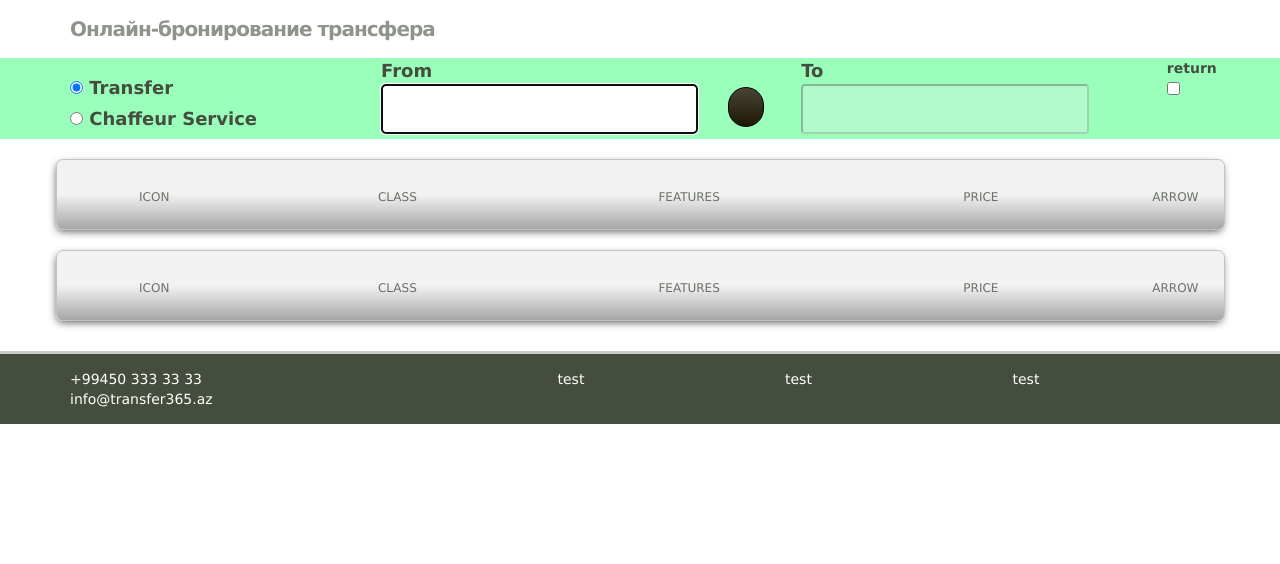
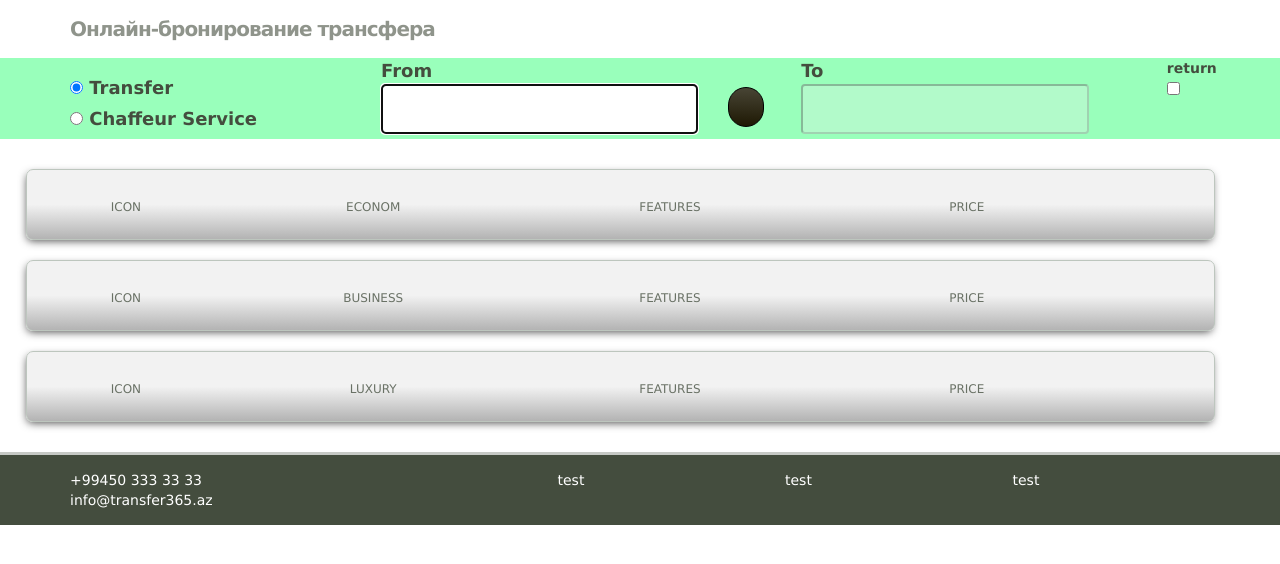
Before and after one commit to Sywooch/365, a PHP site: template frontend/views/site/index.php in a window 1280 px wide. Shown: the part 81-645 px from the top of the page. Run offline with PHP 8.4, Linux system fonts and the light colour scheme; the template is opened without the code that fills it, so the values that code supplies are empty; some libraries are stand-ins or nearby versions; some web fonts are replaced.

Commit message:
esas sehifede car class duymelere animasiya elave edildi

```diff
--- a/frontend/views/site/index.php
+++ b/frontend/views/site/index.php
@@ -1,5 +1,5 @@
 <?php
-
+use kartik\icons\Icon;
 /* @var $this yii\web\View */
 
 $this->title = 'My Yii Application';
@@ -102,18 +102,19 @@ $this->title = 'My Yii Application';
 	</div>
 </div>
 
-<div class="container car-class">
+<div class="container">
 			<div class="row">
 				<ul>
-					<li class="car-class-button">
-						<button class="col-xs-12" name="button" type="button">
+					<li>
+						<div class="car-class">
+							<button class="col-xs-12" name="button" type="button">
 
 							<div class="row">
 								<div class="col-xs-2">
 									ICON
 								</div>
 								<div class="col-xs-3">
-									CLASS
+									ECONOM
 								</div>
 								<div class="col-xs-3">
 									FEATURES
@@ -122,25 +123,27 @@ $this->title = 'My Yii Application';
 									PRICE
 								</div>
 								<div class="col-xs-1">
-									ARROW
+									<i class="fa fa-caret-right fa-3x"></i>
 								</div>
 							</div>
 						</button>
+						</div>
+
 						<ul>
-							<li>first</li>
-							<li>second</li>
-							<li>third</li>
+							<li><button>first</button></li>
+							<li><button>first</button></li>
 						</ul>
 					</li>
-					<li class="car-class-button">
-						<button class="col-xs-12" name="button" type="button">
+					<li>
+						<div class="car-class">
+							<button class="col-xs-12" name="button" type="button">
 
 							<div class="row">
 								<div class="col-xs-2">
 									ICON
 								</div>
 								<div class="col-xs-3">
-									CLASS
+									BUSINESS
 								</div>
 								<div class="col-xs-3">
 									FEATURES
@@ -149,14 +152,44 @@ $this->title = 'My Yii Application';
 									PRICE
 								</div>
 								<div class="col-xs-1">
-									ARROW
+									<i class="fa fa-caret-right fa-3x"></i>
 								</div>
 							</div>
 						</button>
+						</div>
+
 						<ul>
-							<li>first</li>
-							<li>second</li>
-							<li>third</li>
+							<li><button>Lifan 620</button></li>
+							<li><button>Daewoo Gentra</button></li>
+						</ul>
+					</li>
+					<li>
+						<div class="car-class">
+							<button class="col-xs-12" name="button" type="button">
+
+							<div class="row">
+								<div class="col-xs-2">
+									ICON
+								</div>
+								<div class="col-xs-3">
+									LUXURY
+								</div>
+								<div class="col-xs-3">
+									FEATURES
+								</div>
+								<div class="col-xs-3">
+									PRICE
+								</div>
+								<div class="col-xs-1">
+									<i class="fa fa-caret-right fa-3x"></i>
+								</div>
+							</div>
+						</button>
+						</div>
+
+						<ul>
+							<li><button>first</button></li>
+							<li><button>first</button></li>
 						</ul>
 					</li>
 				</ul>
--- /dev/null
+++ b/frontend/web/css/car-class-choice.css
@@ -0,0 +1,57 @@
+.car-class button{
+	border: solid 1px #bdc6be;
+	cursor: pointer;
+	display: block;
+	border-radius: 7px;
+	box-shadow: -1px 3px 8px -2px rgba(0,0,0,0.7);
+	width: 100%;
+	height: 71px;
+	padding-top: 7px;
+
+	margin-top: 20px;
+	font-size: 12px;
+	color: #697165;
+
+	background: linear-gradient(to bottom, #f2f2f2 50%, #b3b3b3);
+}
+
+.car-class button:hover{
+	background-position: left bottom;
+	border: solid 1px #d3d9d3;
+	box-shadow: -1px 2px 5px -2px rgba(0,0,0,0.7);
+}
+
+.car-class button i{
+	transform: rotate(0deg);
+}
+
+ul{
+	list-style: none;
+	padding: 10px;
+}
+
+li ul button {
+	width: 100%;
+	height: 40px;
+
+	border: solid 1px #bdc6be;
+	cursor: pointer;
+
+	border-radius: 7px;
+	box-shadow: -1px 3px 8px -2px rgba(0,0,0,0.7);
+
+
+	font-size: 12px;
+	color: #697165;
+
+	background: linear-gradient(to bottom, #f2f2f2 50%, #b3b3b3);
+
+	margin-top: 10px;
+	margin-bottom: 10px;
+}
+
+li ul button:hover{
+	background-position: left bottom;
+	border: solid 1px #d3d9d3;
+	box-shadow: -1px 2px 5px -2px rgba(0,0,0,0.7);
+}
--- a/frontend/web/css/style.css
+++ b/frontend/web/css/style.css
@@ -1,5 +1,5 @@
 @import url("media-queries.css");
-
+@import url("car-class-choice.css");
 
 html {
 }
@@ -125,30 +125,7 @@ ul:first-child {
 	margin-left: -39px;
 }
 
-.car-class button{
-	border: solid 1px #bdc6be;
-	cursor: pointer;
-	display: block;
-	box-shadow: -1px 3px 8px -2px rgba(0,0,0,0.7);
-	width: 100%;
-	height: 71px;
-	padding-top: 7px;
-	margin-top: 20px;
-	font-size: 12px;
-	color: #697165;
 
-	-webkit-border-radius: 7px;
-	-moz-border-radius: 7px;
-	border-radius: 7px;
-
-	background: linear-gradient(to bottom, #f2f2f2 50%, #a6a6a6);
-}
-
-.car-class button:hover{
-	background-position: left bottom;
-	border: solid 1px #d3d9d3;
-	box-shadow: -1px 2px 5px -2px rgba(0,0,0,0.7);
-}
 
 .num-icon{
 	text-align: center;
@@ -200,6 +177,10 @@ ul:first-child {
 
 .notes-field{
 	width: 80%;
+}
+
+.car-class-arrow {
+	color: #697165;
 }
 
 /* passenger form*/
--- a/frontend/web/scripts/script.js
+++ b/frontend/web/scripts/script.js
@@ -32,7 +32,17 @@ function initAutocomplete() {
 
 $(document).ready(function (){
 
+	function rotate(d, elem){
+		$({deg:0}).animate({deg:d}, {
+			duration: 250,
+			step: function(now){
+				elem.css({
+					transform: "rotate(" + now +"deg)"
 
+				});
+			}
+		});
+	}
 
 	//datetimepicker widget
 
@@ -50,15 +60,26 @@ $(document).ready(function (){
 //
 	$.getScript("destination_fields_swap_and_disable.js");
 
-	$('.car-class-button > ul').hide();
+	$('.car-class').siblings('ul').hide();
 
-	$('.car-class-button > button').click(function (){
-		$(this).siblings('ul').toggle();
-		if ($(this).siblings('ul').css('display') !== "none"){
-			$(this).parent().siblings().children('ul').css('display','none');
+	$('.car-class > button').click(function(){
+
+		var i = $(this).find('i');
+
+		if($(this).parent().siblings('ul').css('display') == 'none'){
+			rotate(90, i);
+		}else {
+			rotate(0, i);
 		}
 
+		$(this).parent().siblings('ul').toggle('slow');
 
+
+		if($(this).parent().siblings('ul').css('display') !== 'none'){
+			$(this).parent().parent().siblings().children('ul').hide('fast');
+			var ii = $(this).parent().parent().siblings().find('i');
+			rotate(0, ii);
+		}
 	});
 
 
```
Also changed, not shown: common/config/main.php (line endings or trailing spaces).
